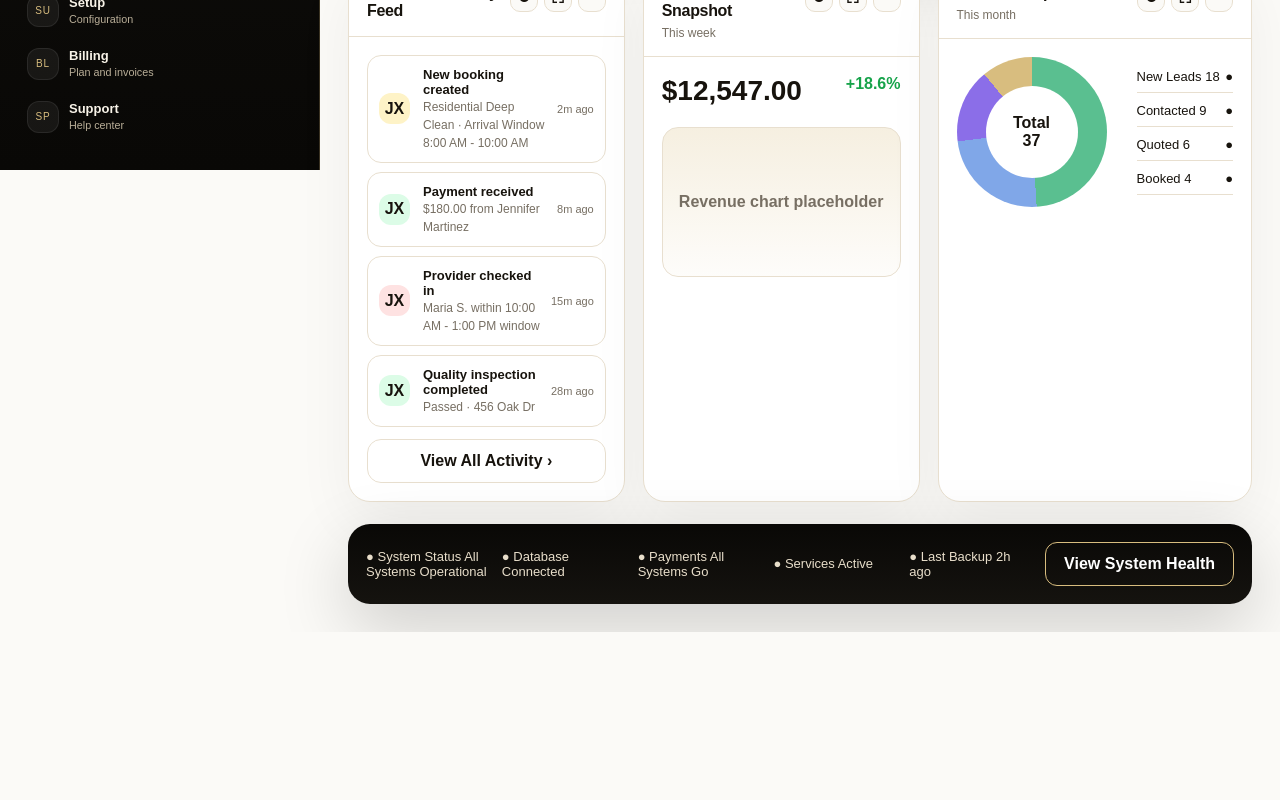
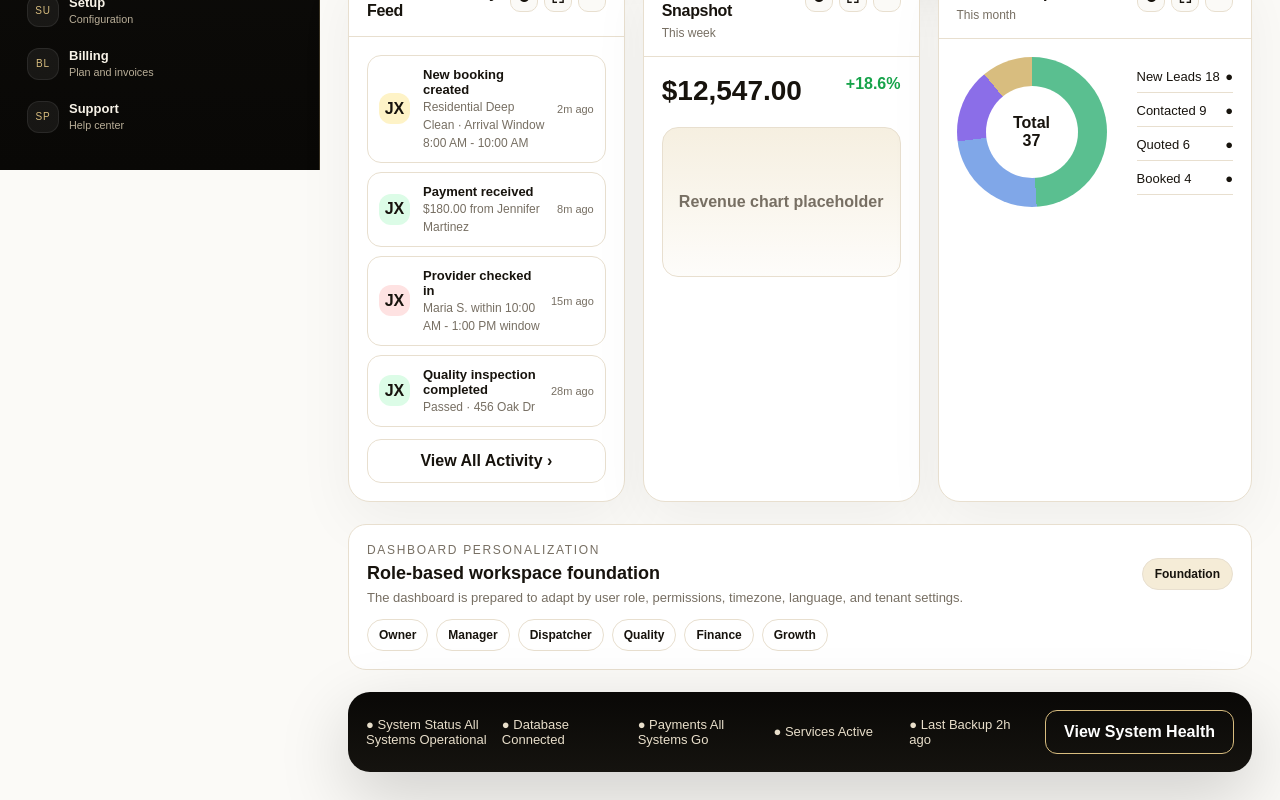
Before and after one commit to 360jarvis/JARVISV4, a Next.js app: page /app in a window 1280 px wide. Shown: the part 1264-2064 px from the top of the page. Before the commit the page ends 1896 px from the top, so only its background shows below. Built offline with nearby package versions, Linux system fonts and the light colour scheme.

Commit message:
Show dashboard personalization

```diff
--- a/app/app/page.tsx
+++ b/app/app/page.tsx
@@ -2,6 +2,7 @@
 
 import { useEffect, useState } from 'react';
 import AppShell from '../../components/AppShell';
+import DashboardPersonalization from '../../components/dashboard/DashboardPersonalization';
 import EnterpriseWidget from '../../components/dashboard/EnterpriseWidget';
 import { ArrivalWindowCard, DEFAULT_ARRIVAL_WINDOWS } from '../../components/scheduling/ArrivalWindows';
 
@@ -145,6 +146,8 @@ export default function AppDashboardPage() {
           </EnterpriseWidget>
         </section>
 
+        <DashboardPersonalization />
+
         <section style={{ display: 'grid', gridTemplateColumns: 'repeat(5, minmax(0, 1fr)) auto', gap: 14, alignItems: 'center', background: 'linear-gradient(180deg, #090806, #15130f)', color: '#fff', borderRadius: 22, padding: 18, boxShadow: '0 24px 70px rgba(0,0,0,0.18)' }}>
           {['System Status All Systems Operational', 'Database Connected', 'Payments All Systems Go', 'Services Active', 'Last Backup 2h ago'].map((item) => <div key={item} style={{ color: '#e8deca', fontSize: 13 }}>● {item}</div>)}
           <a href="/app/settings" style={{ border: '1px solid var(--jarvixx-gold)', color: '#fff', borderRadius: 12, padding: '12px 18px', fontWeight: 800 }}>View System Health</a>
```
